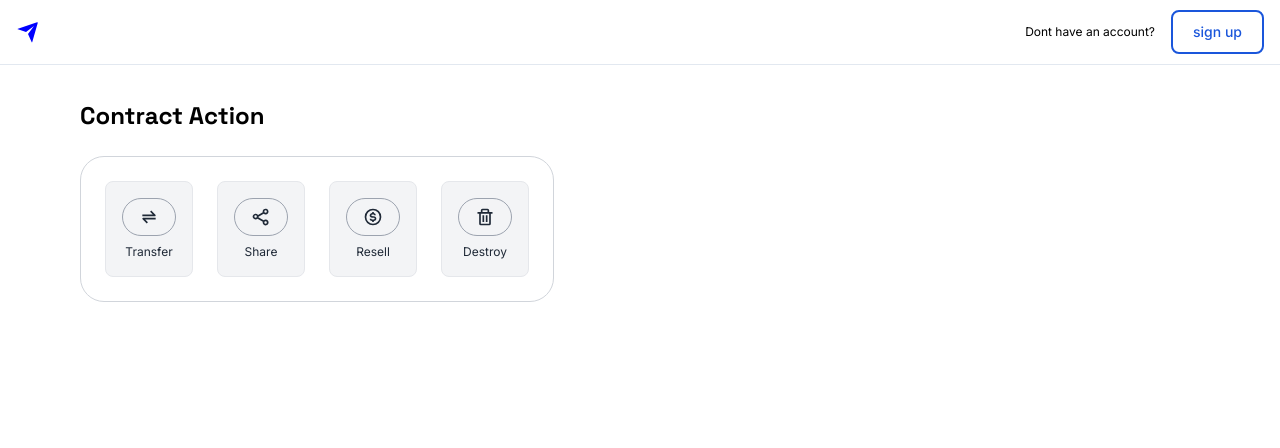
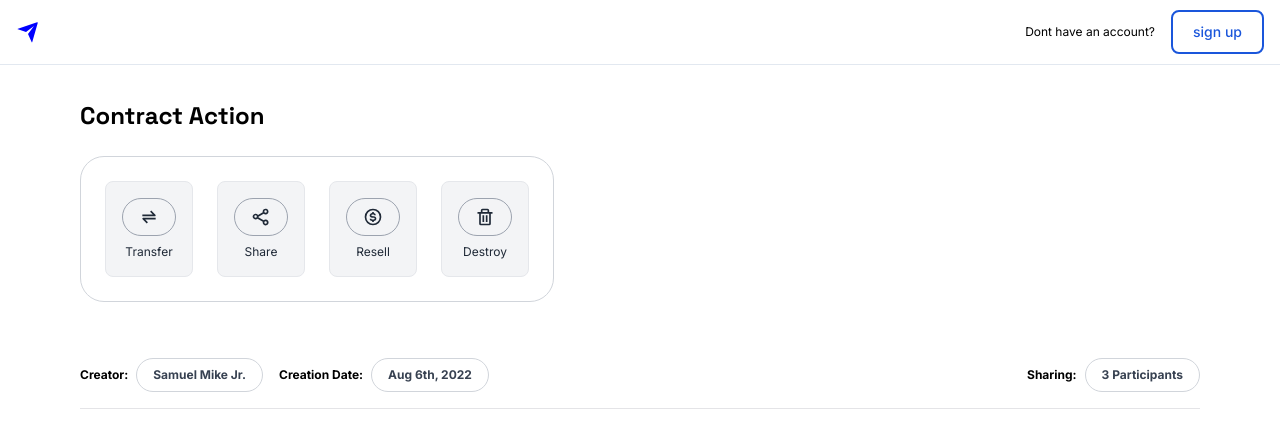
Before and after one commit to Josh-millr/nomadicmusk, a Next.js app: page /contract-description in a window 1280 px wide. Shown: the top 448 px of the page. Built offline with nearby package versions, Linux system fonts and the light colour scheme.

Commit message:
Added the Contract current Info Section

```diff
--- a/pages/contract-description.js
+++ b/pages/contract-description.js
@@ -35,7 +35,41 @@ const ContractDescription = () => {
       </div>
 
       {/* Contract Current Info */}
-
+      <div className="items-center gap-x-2 border-b border-zinc-200 lg:flex lg:justify-between">
+        <div className="flex flex-wrap items-center gap-x-4  gap-y-2 border-b border-zinc-200 py-4 lg:border-none ">
+          {/* Creators Name */}
+          <div className="flex items-center gap-x-2">
+            <p className="my-auto text-xs font-bold">Creator:</p>
+            <div className="flex h-fit w-fit justify-items-center gap-x-1 rounded-full border border-gray-300 px-4 py-2 text-gray-700">
+              <p className="whitespace-nowrap text-xs font-bold">
+                Samuel Mike Jr.
+              </p>
+            </div>
+          </div>
+          {/* Creation Date */}
+          <div className="flex items-center gap-x-2">
+            <p className="my-auto text-xs font-bold">Creation Date:</p>
+            <div className="flex h-fit w-fit justify-items-center gap-x-1 rounded-full border border-gray-300 px-4 py-2 text-gray-700">
+              <p className="whitespace-nowrap text-xs font-bold">
+                Aug 6th, 2022
+              </p>
+            </div>
+          </div>
+        </div>
+        <div className="flex flex-wrap py-4">
+          {/* Sharing */}
+          <div className="flex gap-x-2">
+            <p className="my-auto whitespace-nowrap text-xs font-bold">
+              Sharing:
+            </p>
+            <div className="flex h-fit w-fit justify-items-center gap-x-1 rounded-full border border-gray-300 px-4 py-2 text-gray-700">
+              <p className="whitespace-nowrap text-xs font-bold">
+                3 Participants
+              </p>
+            </div>
+          </div>
+        </div>
+      </div>
     </div>
   );
 };
```
